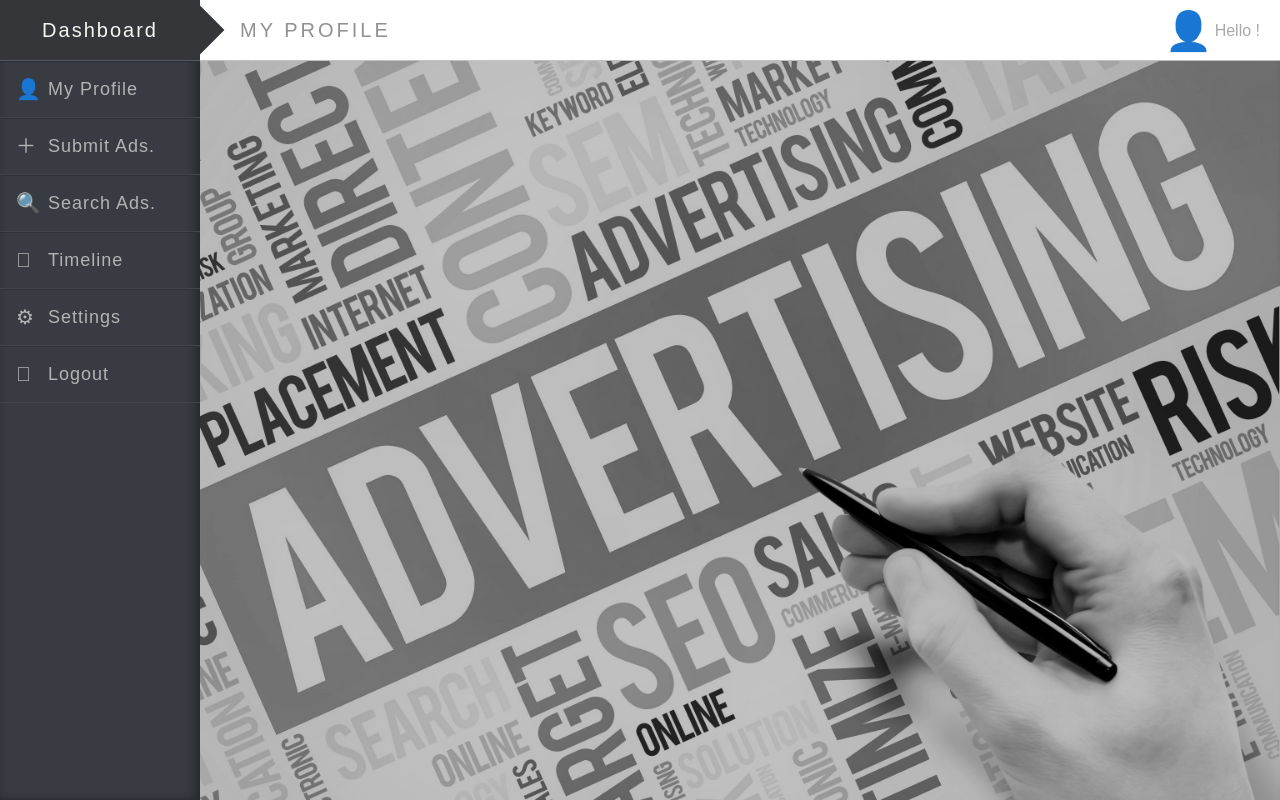
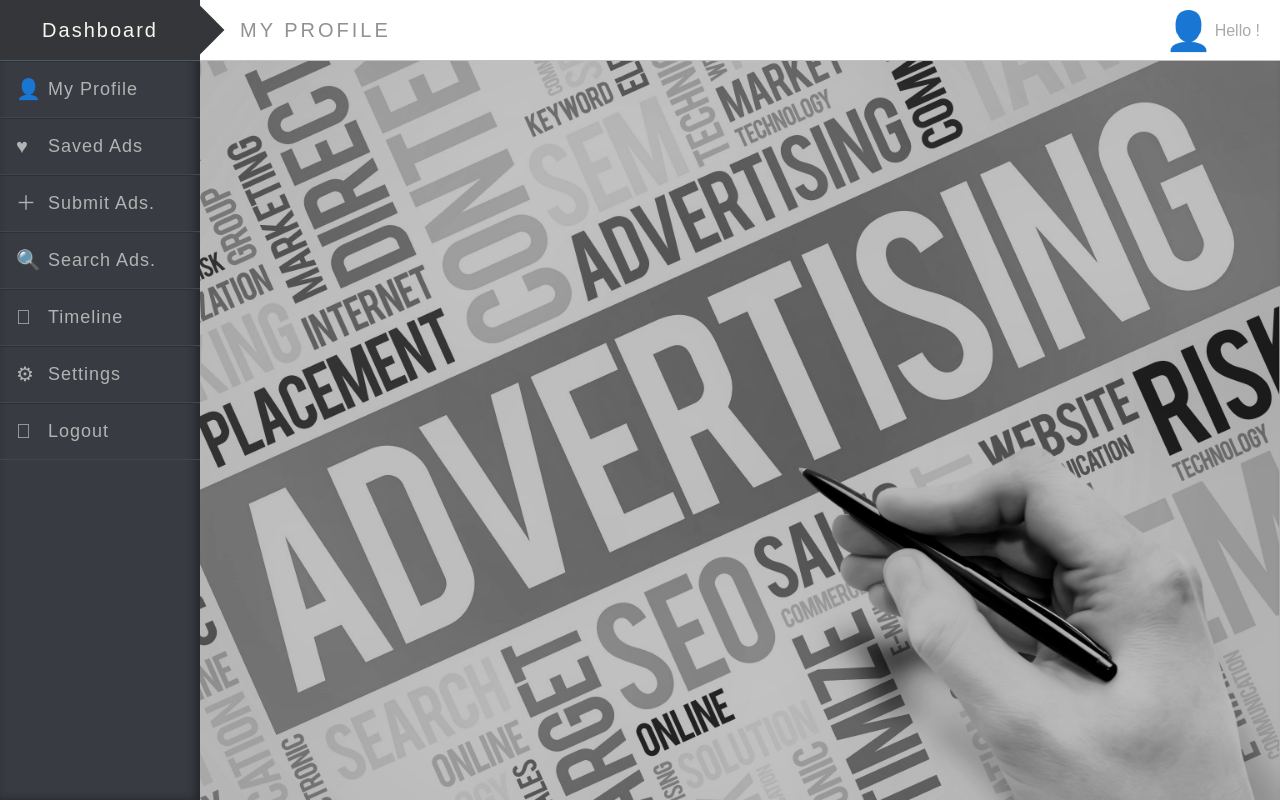
Before and after one commit to Parham21/Fox_git, a Django app: page /advertisement/dashboard in a window 1280 px wide. Run offline with Django 3.2, Linux system fonts and the light colour scheme; some web fonts are replaced.

Commit message:
button for immediate and tab for saved ads in profile. false set as default for immediate.

```diff
--- a/fox/advertisement/models.py
+++ b/fox/advertisement/models.py
@@ -19,7 +19,7 @@
     description = models.TextField()
     profile_image = models.ImageField(upload_to=get_image_path, default='../static/default.jpg')
     category = models.ForeignKey('Category', on_delete=models.CASCADE, null=True)
-    immediate = models.BooleanField()
+    immediate = models.BooleanField(default=False)
 
     area = models.ForeignKey('Area', on_delete=models.CASCADE)
     advertiser = models.ForeignKey('Advertiser', on_delete=models.CASCADE)
@@ -67,7 +67,6 @@
         return "{}/change_password?token={}".format(settings.SITE_DOMAIN, self.token)
 
 
-
 class Category(models.Model):
     title = models.CharField(max_length=50)
     parent = models.ForeignKey('self', null=True, on_delete=models.CASCADE, blank=True)
--- a/fox/static/dashboard_style.css
+++ b/fox/static/dashboard_style.css
@@ -151,22 +151,26 @@
 }
 
 header nav ul li:nth-child(2) a:before {
+    content: "\2665";
+}
+
+header nav ul li:nth-child(3) a:before {
     content: "\FF0B";
 }
 
-header nav ul li:nth-child(3) a:before {
+header nav ul li:nth-child(4) a:before {
     content: "\1f50d";
 }
 
-header nav ul li:nth-child(4) a:before {
+header nav ul li:nth-child(5) a:before {
     content: "\e771";
 }
 
-header nav ul li:nth-child(5) a:before {
+header nav ul li:nth-child(6) a:before {
     content: "\2699";
 }
 
-header nav ul li:nth-child(6) a:before {
+header nav ul li:nth-child(7) a:before {
     content: "\E741";
 }
 
--- a/fox/templates/dashboard.html
+++ b/fox/templates/dashboard.html
@@ -20,6 +20,9 @@
         <ul>
             <li>
                 <a href="javascript:void(0);" data-title="Profile">My Profile</a>
+            </li>
+            <li>
+                <a href="javascript:void(0);" data-title="Favorites">Saved Ads</a>
             </li>
             <li>
                 <a href="http://127.0.0.1:8000/advertisement/add_advertisement" data-title="Submit">Submit Ads.</a>
```
